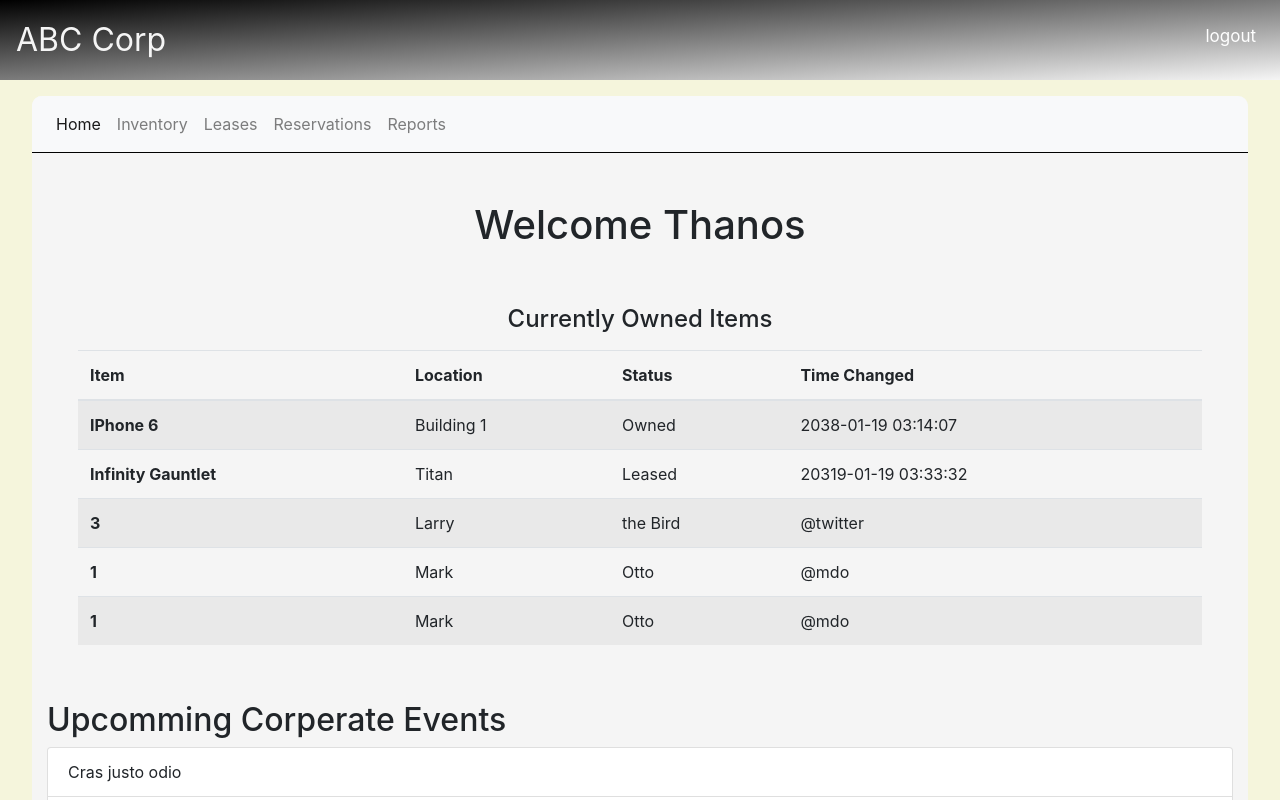
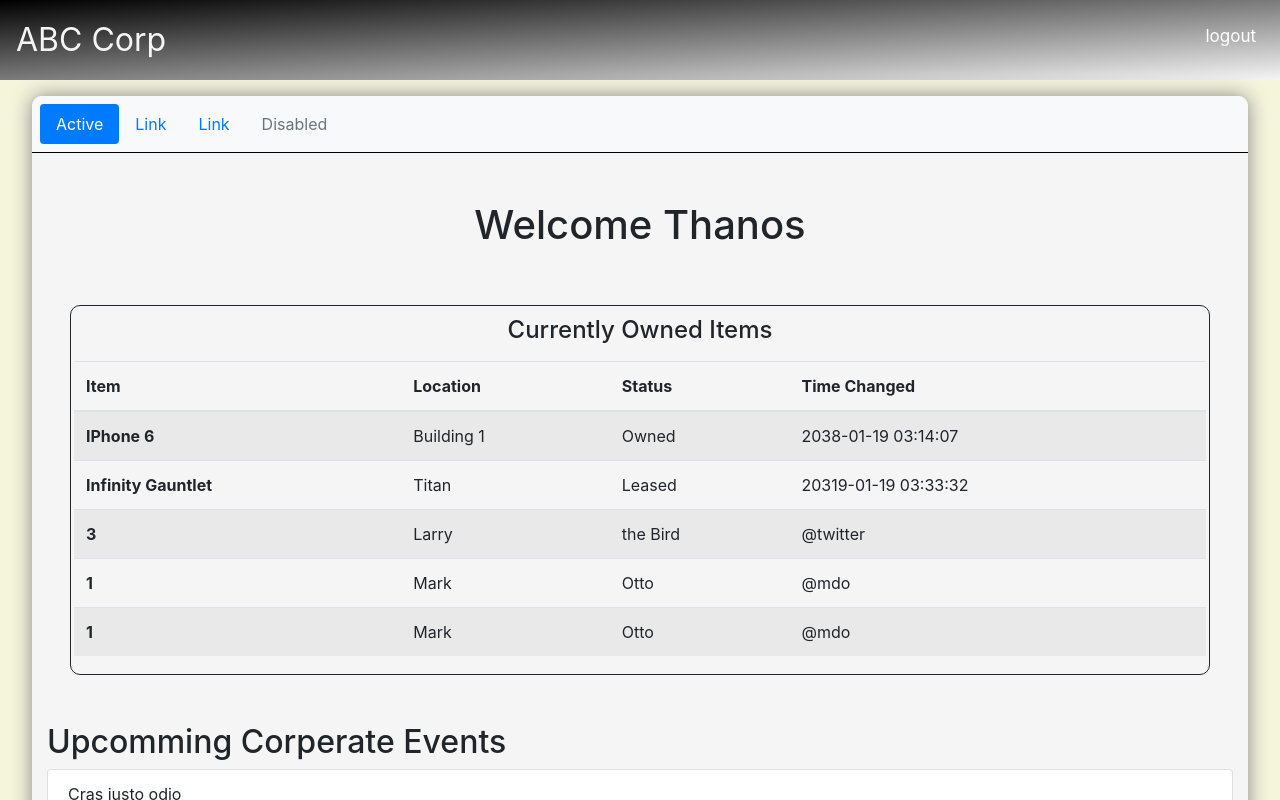
Before and after one commit to shu-csas-changgar/final-project-db-final, a React (Create React App) app in the folder Website/: page /database in a window 1280 px wide. Shown: the top 800 px of the page. Built offline with nearby package versions, Linux system fonts and the light colour scheme.

Commit message:
Added new nav bar
Added pill nav bar

```diff
--- a/Website/src/CSS/Datapage/home.css
+++ b/Website/src/CSS/Datapage/home.css
@@ -1,18 +1,18 @@
 #view-container {
     background-color: whitesmoke;
     border-radius: 10px;
+    -webkit-box-shadow:0 0 20px rgb(134, 134, 134);
+    -moz-box-shadow: 0 0 20px rgb(134, 134, 134);
+    box-shadow:0 0 20px rgb(134, 134, 134);
 }
 
 #container-1{
     margin-top: 8px;
     margin-bottom: 8px;
     min-width: 50%;
-    /*
     border-radius: 10px;
-    border: 1px solid;
+    border: .5px solid;
     padding: 10px;
-    box-shadow: 5px 10px 40px #888888;
-    */
 }
 
 #custom-nav{
--- a/Website/src/Components/Datapage/navbar.js
+++ b/Website/src/Components/Datapage/navbar.js
@@ -4,30 +4,20 @@ class navbar extends Component {
 
     render() {
         return(
-            <nav className="navbar navbar-expand-sm  navbar-light bg-light" id="custom-nav">
-                <button className="navbar-toggler" type="button" data-toggle="collapse" data-target="#navbarNavDropdown" aria-controls="navbarNavDropdown" aria-expanded="false" aria-label="Toggle navigation">
-                    <span className="navbar-toggler-icon"></span>
-                </button>
-                <div className="collapse navbar-collapse" id="navbarNavDropdown">
-                    <ul className="navbar-nav">
-                        <li className="nav-item active">
-                            <a className="nav-link" href="#">Home <span class="sr-only">(current)</span></a>
-                        </li>
-                        <li className="nav-item">
-                            <a className="nav-link" href="#">Inventory</a>
-                        </li>
-                        <li className="nav-item">
-                            <a className="nav-link" href="#">Leases</a>
-                        </li>
-                        <li className="nav-item">
-                            <a className="nav-link" href="#">Reservations</a>
-                        </li>
-                        <li className="nav-item">
-                            <a className="nav-link" href="#">Reports</a>
-                        </li>
-                    </ul>
-                </div>
-            </nav>
+            <ul class="nav nav-pills">
+  <li class="nav-item">
+    <a class="nav-link active" href="#">Active</a>
+  </li>
+  <li class="nav-item">
+    <a class="nav-link" href="#">Link</a>
+  </li>
+  <li class="nav-item">
+    <a class="nav-link" href="#">Link</a>
+  </li>
+  <li class="nav-item">
+    <a class="nav-link disabled" href="#">Disabled</a>
+  </li>
+</ul>
         )
 
     }
--- /dev/null
+++ b/Website/src/Components/Datapage/navbar2.js
@@ -0,0 +1,29 @@
+import React, {Component } from 'react'
+
+class navbar extends Component {
+
+
+    render() {
+        return(
+            <div>
+                <ul class="nav nav-pills">
+                    <li class="nav-item">
+                        <a class="nav-link active" href="#">Active</a>
+                    </li>
+                    <li class="nav-item">
+                        <a class="nav-link" href="#">Link</a>
+                    </li>
+                    <li class="nav-item">
+                        <a class="nav-link" href="#">Link</a>
+                    </li>
+                    <li class="nav-item">
+                        <a class="nav-link disabled" href="#">Disabled</a>
+                    </li>
+                </ul>
+            </div>
+        )
+
+    }
+}
+
+export default navbar
--- a/Website/src/Views/home.js
+++ b/Website/src/Views/home.js
@@ -3,6 +3,7 @@ import Navbar from '../Components/Datapage/navbar'
 import Header from '../Components/Datapage/header'
 import Footer from '../Components/AllPages/footer_home'
 import '../CSS/Datapage/home.css'
+import Navbar2 from '../Components/Datapage/navbar2'
 
 class home extends Component {
 
@@ -13,8 +14,8 @@ class home extends Component {
                     <Header />
                 </div>
                 <div className="container mt-3" id="view-container">
-                    <div className="row bg-light" style={{borderTopLeftRadius:"10px", borderTopRightRadius:"10px",borderBottom:"1px solid black"}}>
-                        <Navbar />
+                    <div className="row bg-light" style={{borderTopLeftRadius:"10px", padding:"8px", borderTopRightRadius:"10px",borderBottom:"1px solid black"}}>
+                        <Navbar2 />
                     </div>
                     <div className="d-flex row justify-content-center mt-5">
                         <h1>Welcome Thanos</h1>
```
